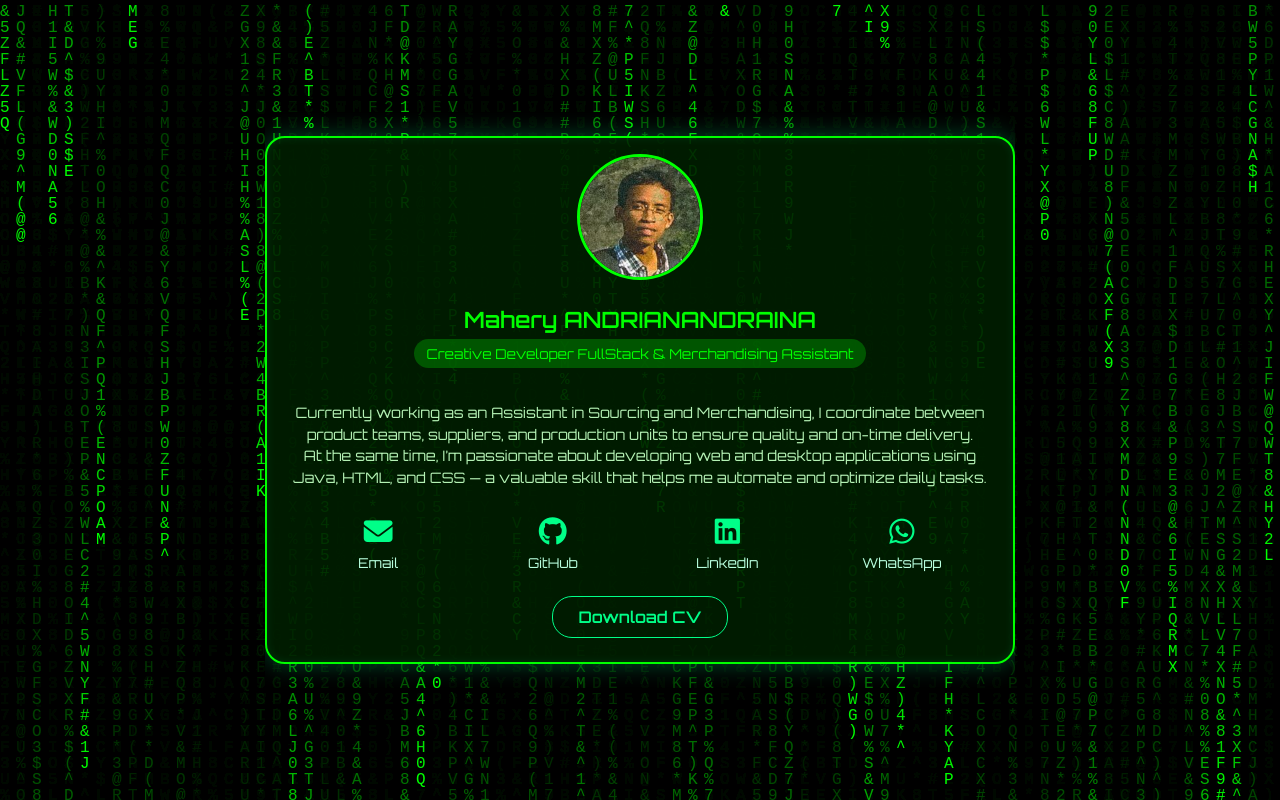
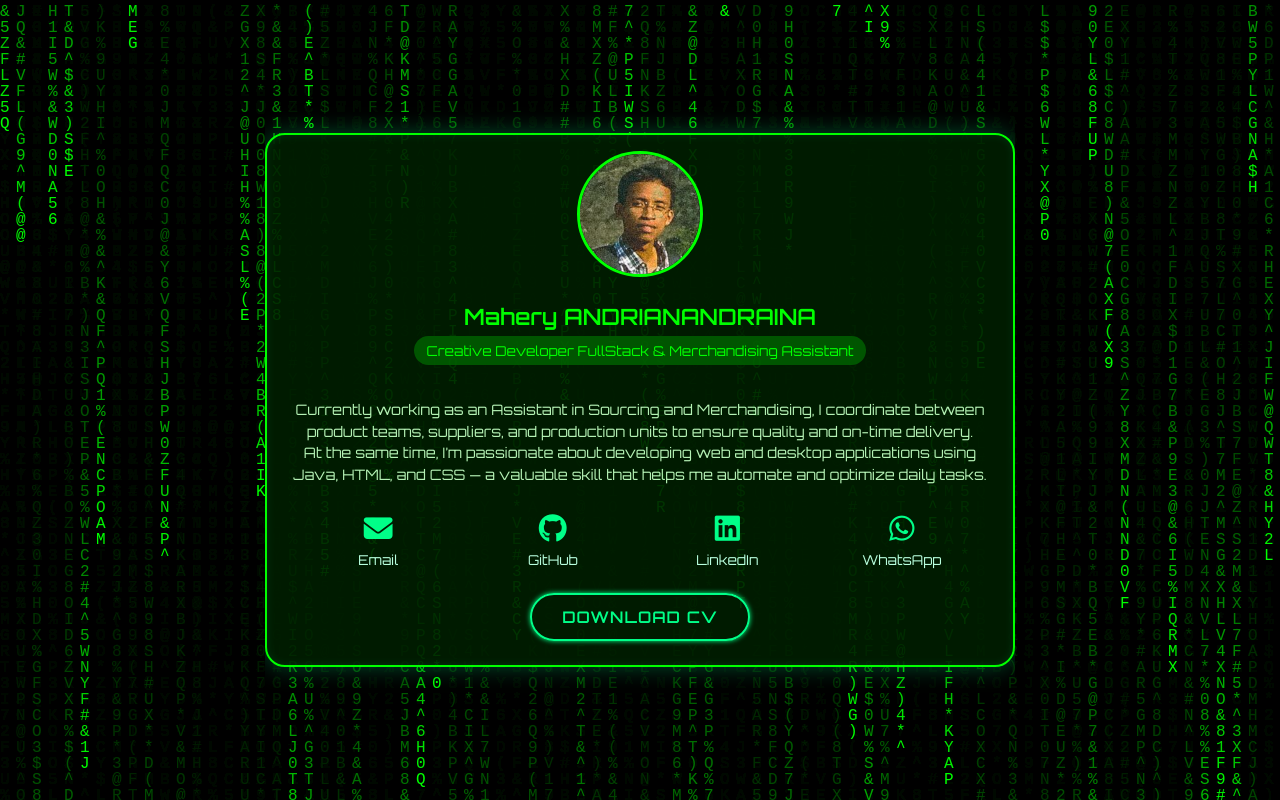
Before and after one commit to mahery-andrianandraina/card, a plain HTML site: page index.html in a window 1280 px wide. Drawn offline with Linux system fonts and the light colour scheme; no server answers.

Commit message:
Enhance .btn-cv styles and hover effects
Updated button styles for improved appearance and hover effects.

```diff
--- a/style.css
+++ b/style.css
@@ -161,15 +161,47 @@ p {
 .btn-cv {
   display: inline-block;
   margin-top: 25px;
-  padding: 10px 25px;
-  border: 1px solid #00ff88;
-  border-radius: 20px;
+  padding: 12px 30px;
+  border: 2px solid #00ff88;       /* Vert Matrix */
+  border-radius: 25px;             /* Coins arrondis */
   color: #00ff88;
+  background: transparent;
   text-decoration: none;
-  font-weight: 600;
-  transition: all 0.3s;
+  font-weight: 700;
+  font-family: 'Orbitron', sans-serif; /* Style techno */
+  letter-spacing: 1px;
+  text-transform: uppercase;
+  transition: all 0.3s ease-in-out;
+  box-shadow: 0 0 5px #00ff88;
 }
+
 .btn-cv:hover {
   background: #00ff88;
   color: #000;
+  transform: scale(1.1);
+  box-shadow: 0 0 15px #00ff88, 0 0 30px #00ff88, 0 0 45px #00ff88;
 }
+
+/* Effet “glitch” léger pour le thème Matrix */
+.btn-cv::before, .btn-cv::after {
+  content: '';
+  position: absolute;
+  width: 100%;
+  height: 100%;
+  top: 0;
+  left: 0;
+  border-radius: 25px;
+  pointer-events: none;
+  opacity: 0;
+  transition: all 0.3s ease-in-out;
+}
+
+.btn-cv:hover::before {
+  opacity: 0.3;
+  box-shadow: 0 0 10px #00ff88, -2px 2px 15px #00ff88;
+}
+
+.btn-cv:hover::after {
+  opacity: 0.3;
+  box-shadow: 0 0 10px #00ff88, 2px -2px 15px #00ff88;
+}
```
